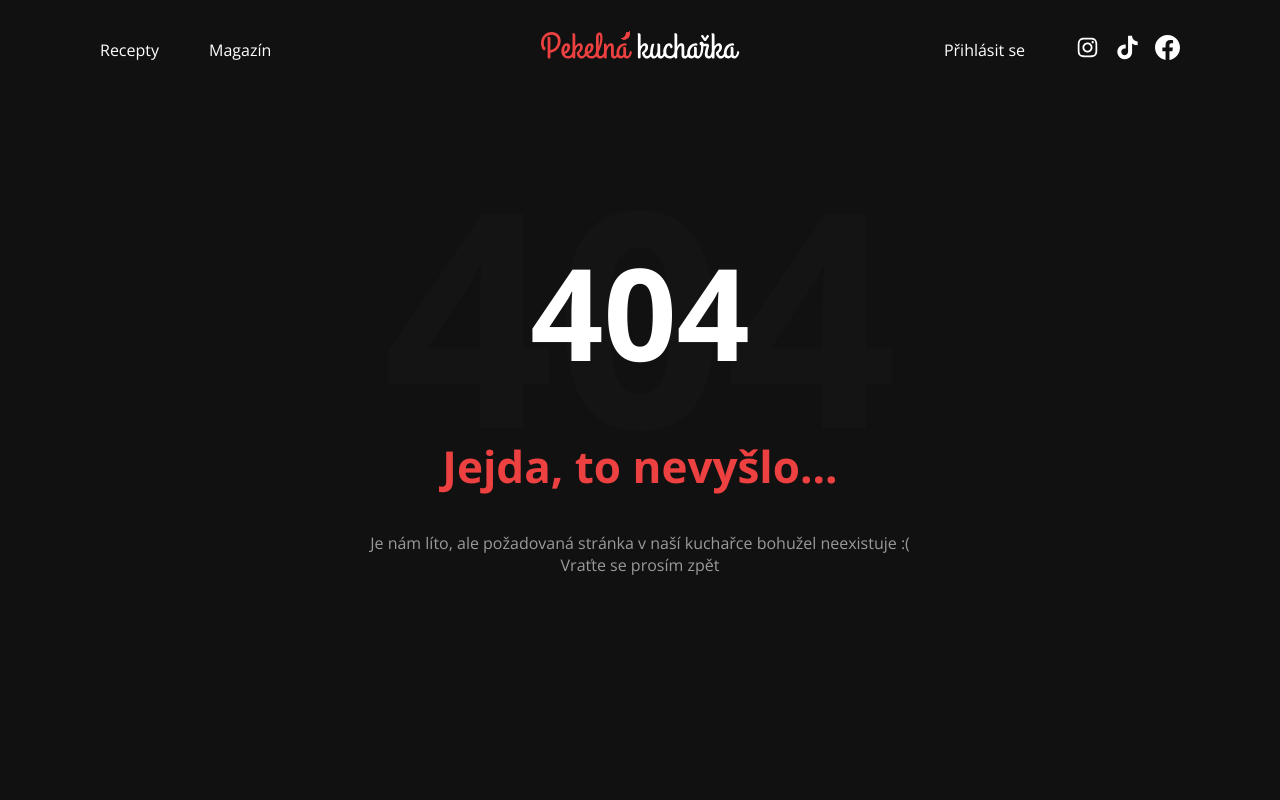
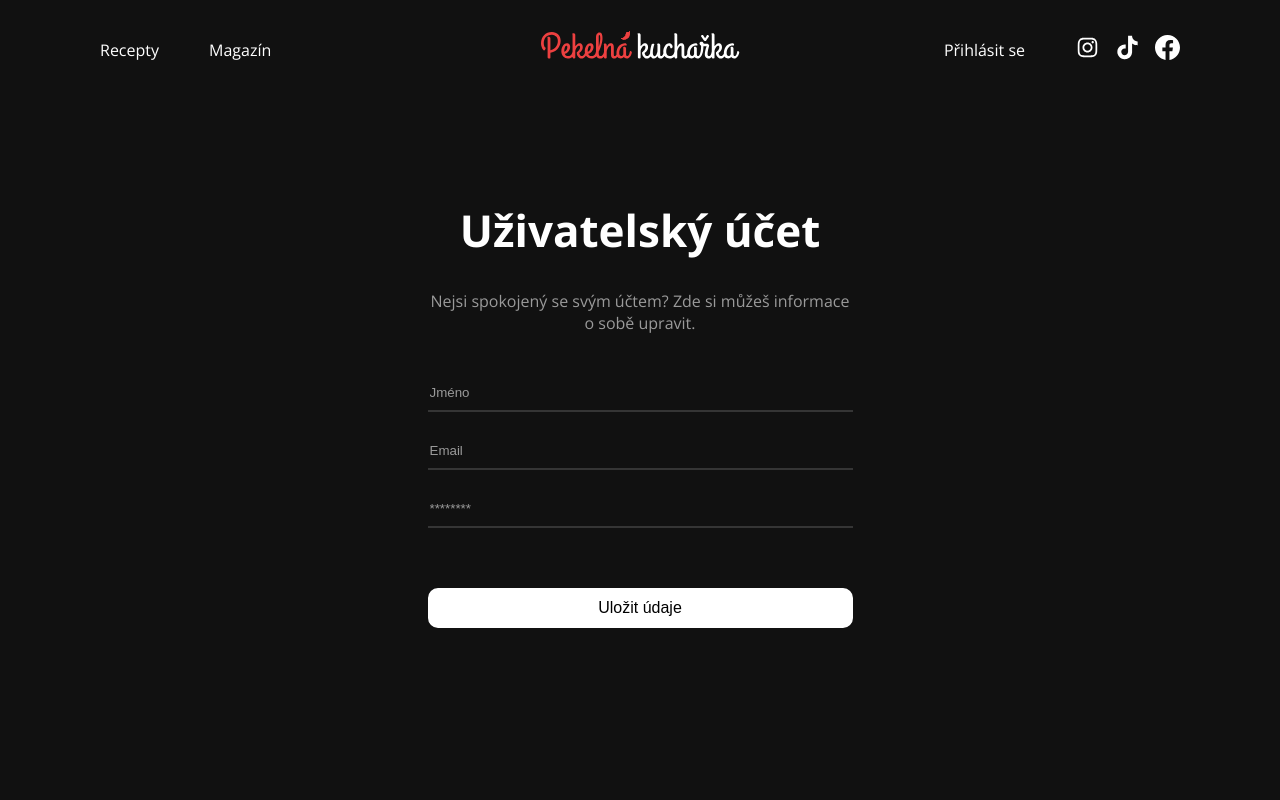
Before and after one commit to Davi15S/pekelna-kucharka, a Next.js app: page /profile in a window 1280 px wide. Before the commit this address had no page. Shown: the top 800 px of the page. Built offline with nearby package versions, Linux system fonts and the light colour scheme.

Commit message:
Profile page

```diff
--- /dev/null
+++ b/pages/profile/index.tsx
@@ -0,0 +1,8 @@
+import Profile from "@views/Main/Profile";
+import React from "react";
+
+function ProfilePage() {
+  return <Profile />;
+}
+
+export default ProfilePage;
--- a/src/app/layouts/Main/components/Navbar/components/HoverItem/index.tsx
+++ b/src/app/layouts/Main/components/Navbar/components/HoverItem/index.tsx
@@ -12,7 +12,7 @@ function HoverItem() {
   return (
     <HoverItemContainer>
       <HoverItemWrapper justifyContent="center" alignItems="center">
-        <LinkComponent text="Upravit" link="" m="7px 0" />
+        <LinkComponent text="Upravit" link="/profile" m="7px 0" />
         <LinkComponent text="Moje recepty" link="/recipes/my" m="7px 0" />
         <LinkComponent text="Odhlásit se" link="" m="7px 0" color="red" onClick={handleLogout} />
       </HoverItemWrapper>
--- a/src/app/views/Main/Auth/components/Input/index.tsx
+++ b/src/app/views/Main/Auth/components/Input/index.tsx
@@ -1,8 +1,17 @@
 import React from "react";
-import { InputContent } from "./styled";
+import { IconWrapper, InputContent } from "./styled";
+import { TbNorthStar } from "react-icons/tb";
 
 function Input(props: React.InputHTMLAttributes<HTMLInputElement>) {
-  return <InputContent {...props} />;
+  return (
+    <InputContent {...props}>
+      {/* {props.required && (
+        <IconWrapper>
+          <TbNorthStar size={10} />
+        </IconWrapper>
+      )} */}
+    </InputContent>
+  );
 }
 
 export default Input;
--- a/src/app/views/Main/Auth/components/Input/styled.ts
+++ b/src/app/views/Main/Auth/components/Input/styled.ts
@@ -11,8 +11,11 @@ export const InputContent = styled.input<{ theme?: Theme }>`
   border-bottom: 2px solid ${({ theme }) => theme.border.primary};
   padding-bottom: 10px;
   margin-top: 30px;
+  position: relative;
 
   ::placeholder {
     color: ${({ theme }) => theme.colors.third};
   }
 `;
+
+export const IconWrapper = styled.div``;
--- /dev/null
+++ b/src/app/views/Main/Profile/index.tsx
@@ -0,0 +1,35 @@
+import { Column, Text } from "@app/styled";
+import Button from "@components/Button";
+import { useAuth } from "@contexts/AuthContext";
+import usePageBackground from "@hooks/usePageBackground";
+import usePageTitle from "@hooks/usePageTitle";
+import { PageContent } from "@layouts/Main/components/Page/styled";
+import React from "react";
+import Input from "../Auth/components/Input";
+
+function Profile() {
+  usePageBackground(undefined);
+  usePageTitle("Uživatelský účet");
+  const { user } = useAuth();
+
+  return (
+    <PageContent topP>
+      <Column maxW="425px" p="100px 0" alignItems="center">
+        <Text fontWeight="700" fontSize="44px" textAlign="center" p="0 0 30px 0">
+          Uživatelský účet
+        </Text>
+        <Text color="third" textAlign="center">
+          Nejsi spokojený se svým účtem? Zde si můžeš informace o sobě upravit.
+        </Text>
+        <Column p="20px 0 40px 0" w="100%">
+          <Input placeholder="Jméno" value={user?.username} required />
+          <Input placeholder="Email" value={user?.email} required />
+          <Input placeholder="Heslo" value={"********"} required />
+        </Column>
+        <Button text="Uložit údaje" />
+      </Column>
+    </PageContent>
+  );
+}
+
+export default Profile;
```
